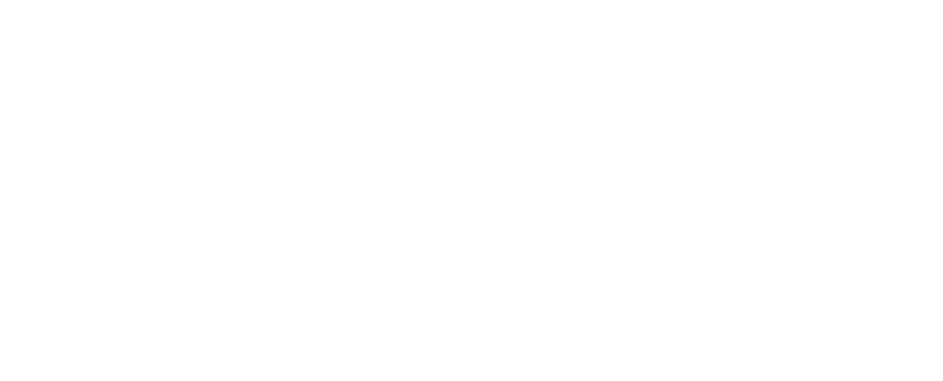
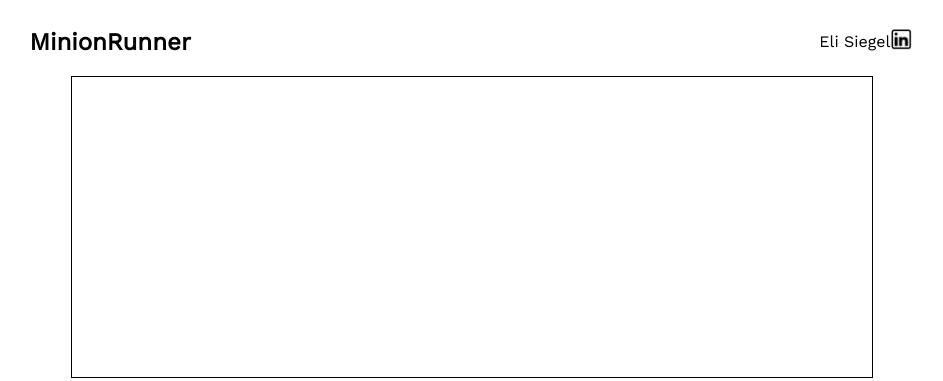
Before and after one commit to elicsiegel/MinionRunner, a plain HTML site: page index.html in a window 1280 px wide. Shown: the whole page, without its empty margins (168-1111 px from the left). Drawn offline with nearby package versions, Linux system fonts and the light colour scheme.

Commit message:
Set up basic game canvas and nav bar

```diff
--- a/index.html
+++ b/index.html
@@ -4,10 +4,22 @@
     <meta charset="utf-8">
     <title>Minion Runner</title>
     <script src="https://ajax.googleapis.com/ajax/libs/jquery/3.2.1/jquery.min.js"></script>
-     <script type="text/javascript" src="./bundle.js"></script>
+    <script type="text/javascript" src="./bundle.js"></script>
     <link rel="stylesheet" href="styles/main.css">
+    <link href="https://fonts.googleapis.com/css?family=Work+Sans" rel="stylesheet">
   </head>
   <body>
-
+    <div class="nav">
+      <h2>MinionRunner</h2>
+      <div class="author-info">
+        <p>Eli Siegel</p>
+        <a href="https://www.linkedin.com/in/eli-siegel-a26a3b73/">
+          <img src="./assets/linkedin.png" alt="Linkedin">
+        </a>
+      </div>
+    </div>
+    <div class="game-area">
+      <canvas id="game-canvas" height="300" width="800"></canvas>
+    </div>
   </body>
 </html>
--- a/styles/main.css
+++ b/styles/main.css
@@ -0,0 +1,30 @@
+body {
+  font-family: 'Work Sans', sans-serif;
+}
+
+.nav {
+  display: flex;
+  align-items: center;
+  justify-content: space-between;
+  margin-left: 15%;
+  margin-right: 15%;
+}
+
+.author-info {
+  display: flex;
+  align-items: center;
+}
+
+.author-info img {
+  width: 24px;
+  height: 24px;
+}
+
+.game-area {
+  display: flex;
+  justify-content: center;
+}
+
+#game-canvas {
+  border: 1px solid black;
+}
```
Also changed, not shown: assets/linkedin.png (added).
